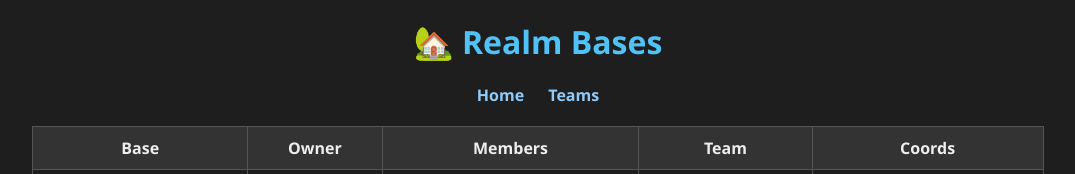
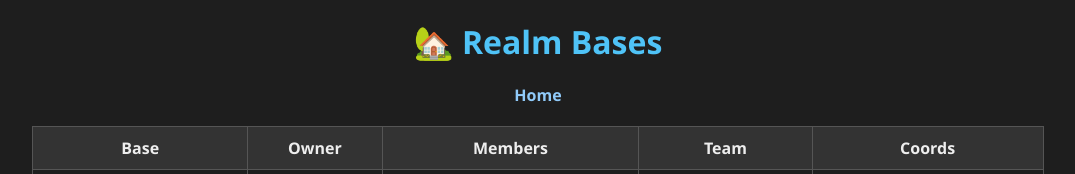
Before and after one commit to itzmefisheryt-2/HappyRealm, a plain HTML site: page bases.html in a window 1280 px wide. Shown: the top 174 px of the page, without its empty margins (102-1177 px from the left). Drawn offline with Linux system fonts and the light colour scheme.

Commit message:
Update bases.html

```diff
--- a/bases.html
+++ b/bases.html
@@ -10,7 +10,6 @@
   <h1>🏡 Realm Bases</h1>
   <nav>
     <a href="index.html">Home</a>
-    <a href="teams.html">Teams</a>
   </nav>
 
   <table id="basesTable">
```
